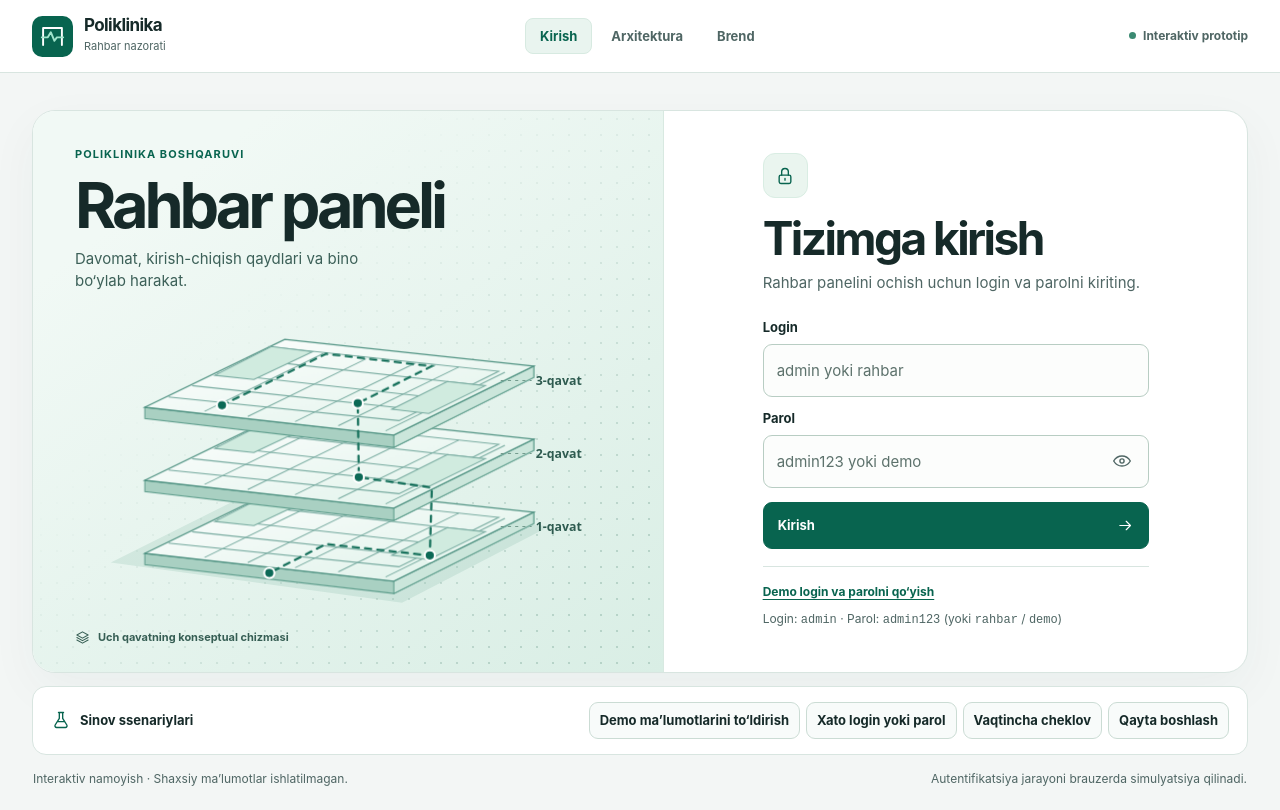
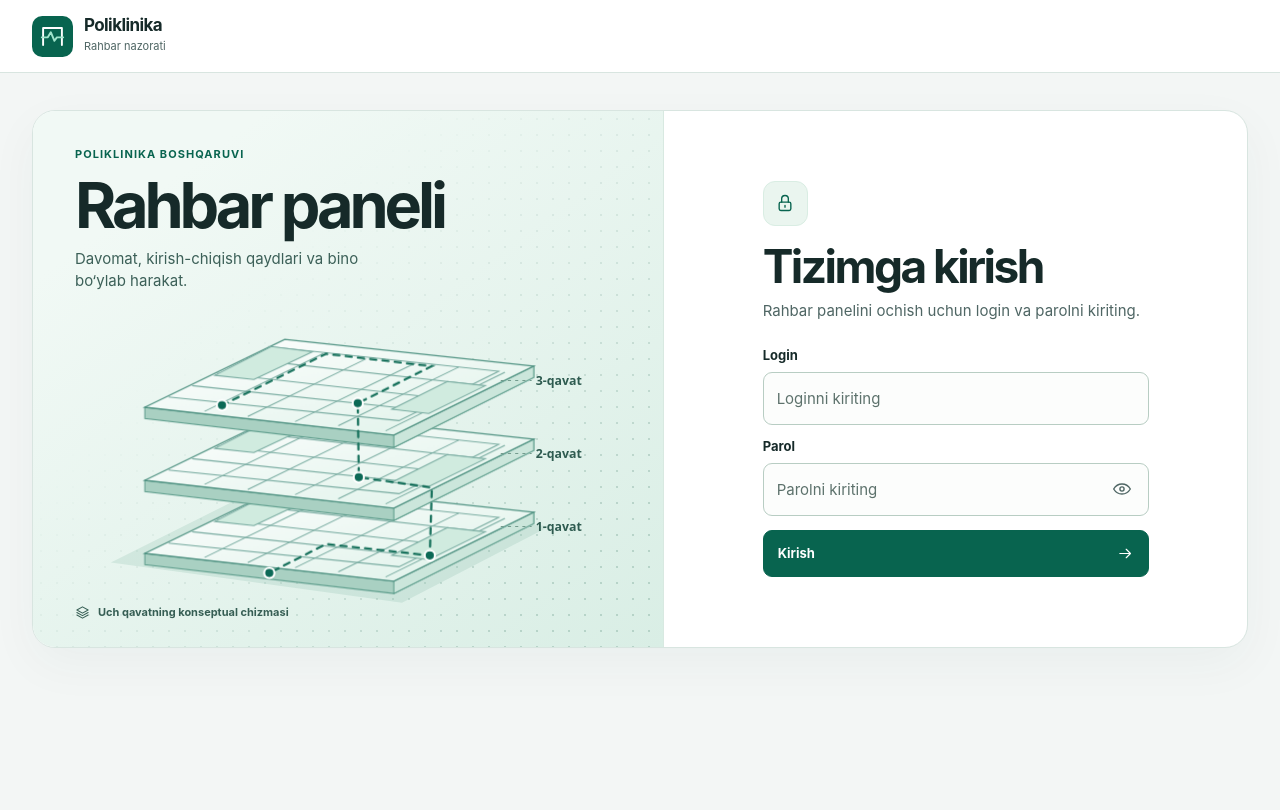
Before and after one commit to Dariko-HR-Marketing/poliklinika, a website: page index.html in a window 1280 px wide. Drawn offline with Linux system fonts and the light colour scheme.

Commit message:
feat(auth): set production credentials admin/buxoro123123 and remove all demo hints and notes

```diff
--- a/index.html
+++ b/index.html
@@ -177,12 +177,6 @@ input[aria-invalid=true]{border-color:#bc6474}
 <header class="header">
   <div class="topline">
     <div class="brand"><svg class="mark" viewBox="0 0 48 48" aria-hidden="true"><use href="#brand-mark"/></svg><div><strong>Poliklinika</strong><small>Rahbar nazorati</small></div></div>
-    <nav class="tabs" role="tablist" aria-label="Prototip bo‘limlari">
-      <button class="tab" type="button" id="tab-login" role="tab" aria-controls="view-login" aria-selected="true">Kirish</button>
-      <button class="tab" type="button" id="tab-architecture" role="tab" aria-controls="view-architecture" aria-selected="false" tabindex="-1">Arxitektura</button>
-      <button class="tab" type="button" id="tab-brand" role="tab" aria-controls="view-brand" aria-selected="false" tabindex="-1">Brend</button>
-    </nav>
-    <span class="prototype">Interaktiv prototip</span>
   </div>
 </header>
 <main class="shell">
@@ -229,10 +223,10 @@ input[aria-invalid=true]{border-color:#bc6474}
             <p class="subtext">Rahbar panelini ochish uchun login va parolni kiriting.</p>
             <form id="login-form" novalidate>
               <label class="field-label" for="username">Login</label>
-              <input id="username" type="text" autocomplete="off" autocapitalize="none" spellcheck="false" maxlength="64" placeholder="admin yoki rahbar" required aria-describedby="demo-hint">
+              <input id="username" type="text" autocomplete="off" autocapitalize="none" spellcheck="false" maxlength="64" placeholder="Loginni kiriting" required>
               <label class="field-label" for="password">Parol</label>
               <div class="passline">
-                <input id="password" type="password" autocomplete="off" placeholder="admin123 yoki demo" maxlength="50" required aria-describedby="demo-hint">
+                <input id="password" type="password" autocomplete="off" placeholder="Parolni kiriting" maxlength="50" required>
                 <button class="reveal" type="button" id="reveal" aria-pressed="false" aria-label="Parolni ko‘rsatish">
                   <svg class="icon" aria-hidden="true"><use href="#eye"/><path class="eye-slash" d="m4 4 16 16"/></svg>
                 </button>
@@ -240,10 +234,6 @@ input[aria-invalid=true]{border-color:#bc6474}
               <p class="notice" id="warning" role="status" aria-live="polite" hidden></p>
               <button class="button primary full" type="submit" id="submit"><span id="submit-label">Kirish</span><svg class="icon" id="submit-arrow" aria-hidden="true"><use href="#arrow"/></svg><span class="loader" id="loader" aria-hidden="true" hidden></span></button>
             </form>
-            <div class="demo-actions">
-              <button class="text-button" type="button" id="fill-demo">Demo login va parolni qo‘yish</button>
-              <span id="demo-hint" class="ejected">Login: <code>admin</code> · Parol: <code>admin123</code> (yoki <code>rahbar</code> / <code>demo</code>)</span>
-            </div>
           </div>
           <div id="signed-view" hidden>
             <span class="status-icon" aria-hidden="true"><svg class="icon"><use href="#check"/></svg></span>
@@ -262,15 +252,6 @@ input[aria-invalid=true]{border-color:#bc6474}
         </div>
       </section>
     </div>
-    <aside class="panel sandbox" aria-label="Kirish ssenariylari">
-      <div class="sandbox-title"><svg class="icon" aria-hidden="true"><use href="#flask"/></svg><strong>Sinov ssenariylari</strong></div>
-      <div class="scenario-actions">
-        <button class="button" type="button" data-scenario="success" aria-pressed="false">Demo ma’lumotlarini to‘ldirish</button>
-        <button class="button" type="button" data-scenario="wrong" aria-pressed="false">Xato login yoki parol</button>
-        <button class="button" type="button" data-scenario="limited" aria-pressed="false">Vaqtincha cheklov</button>
-        <button class="button" type="button" data-scenario="reset" aria-pressed="false">Qayta boshlash</button>
-      </div>
-    </aside>
   </div>
   <section class="panel" id="view-architecture" role="tabpanel" aria-labelledby="tab-architecture" hidden>
     <div class="panel-header">
@@ -318,7 +299,6 @@ input[aria-invalid=true]{border-color:#bc6474}
       </div>
     </div>
   </section>
-  <footer class="foot"><span>Interaktiv namoyish · Shaxsiy ma’lumotlar ishlatilmagan.</span><span>Autentifikatsiya jarayoni brauzerda simulyatsiya qilinadi.</span></footer>
 </main>
 <script>
 'use strict';
@@ -434,22 +414,15 @@ function clearLogin() {
 function showLimit() {
   if (input) input.value = '';
   controls('limited');
-  chooseScenario('limited');
-  message('5 ta xato urinishdan keyin kirish vaqtincha cheklanadi. Demoni davom ettirish uchun «Qayta boshlash»ni bosing.', 'warning');
+  message('5 ta xato urinishdan keyin kirish vaqtincha cheklanadi.', 'warning');
 }
 
 function isCredentialsValid(u, p) {
   const cleanU = (u || '').trim().toLowerCase();
   const cleanP = (p || '').trim();
 
-  // admin: admin123, parol123, admin, 12345
-  if (cleanU === 'admin' && ['admin123', 'parol123', 'admin', '12345'].includes(cleanP)) return true;
-  // rahbar: demo, 12345, rahbar, admin123
-  if (cleanU === 'rahbar' && ['demo', '12345', 'rahbar', 'admin123'].includes(cleanP)) return true;
-  // poliklinika: 12345, demo, admin
-  if (cleanU === 'poliklinika' && ['12345', 'demo', 'admin', 'admin123'].includes(cleanP)) return true;
-  // general test logins
-  if (['admin', 'rahbar', 'poliklinika', 'hikmatullo'].includes(cleanU) && cleanP.length >= 3) return true;
+  // Asosiy login va parol: admin / buxoro123123
+  if ((cleanU === 'admin' || cleanU === 'rahbar') && cleanP === 'buxoro123123') return true;
   return false;
 }
 
```
